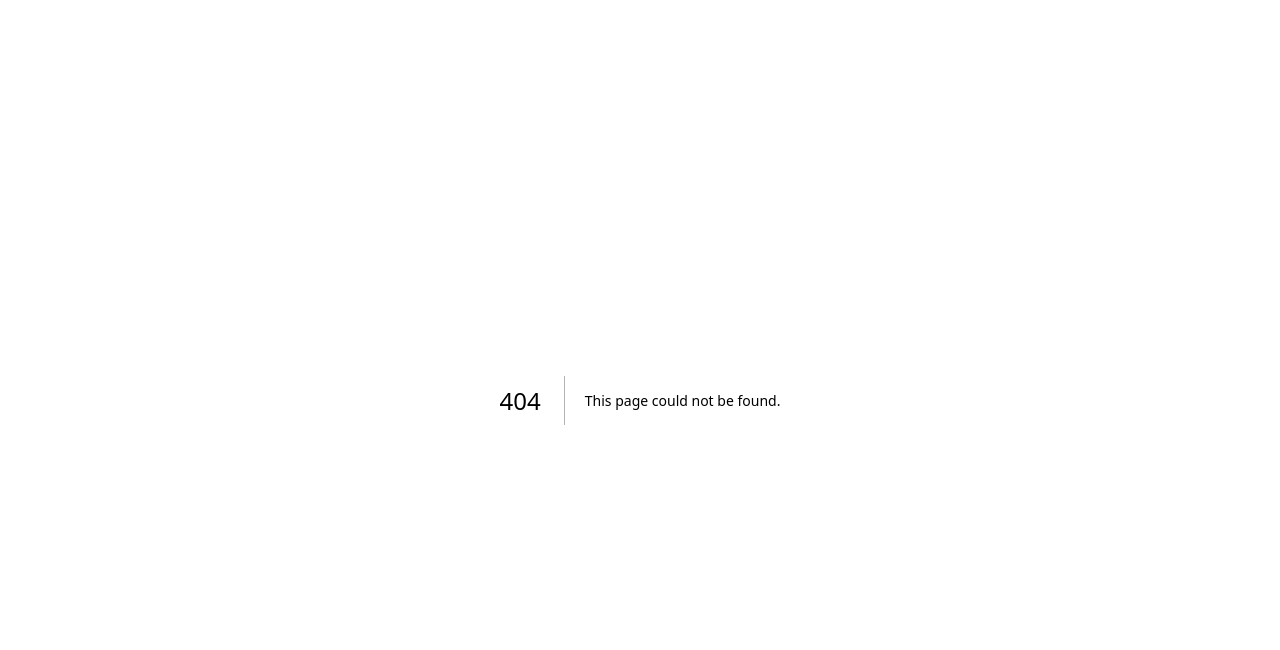
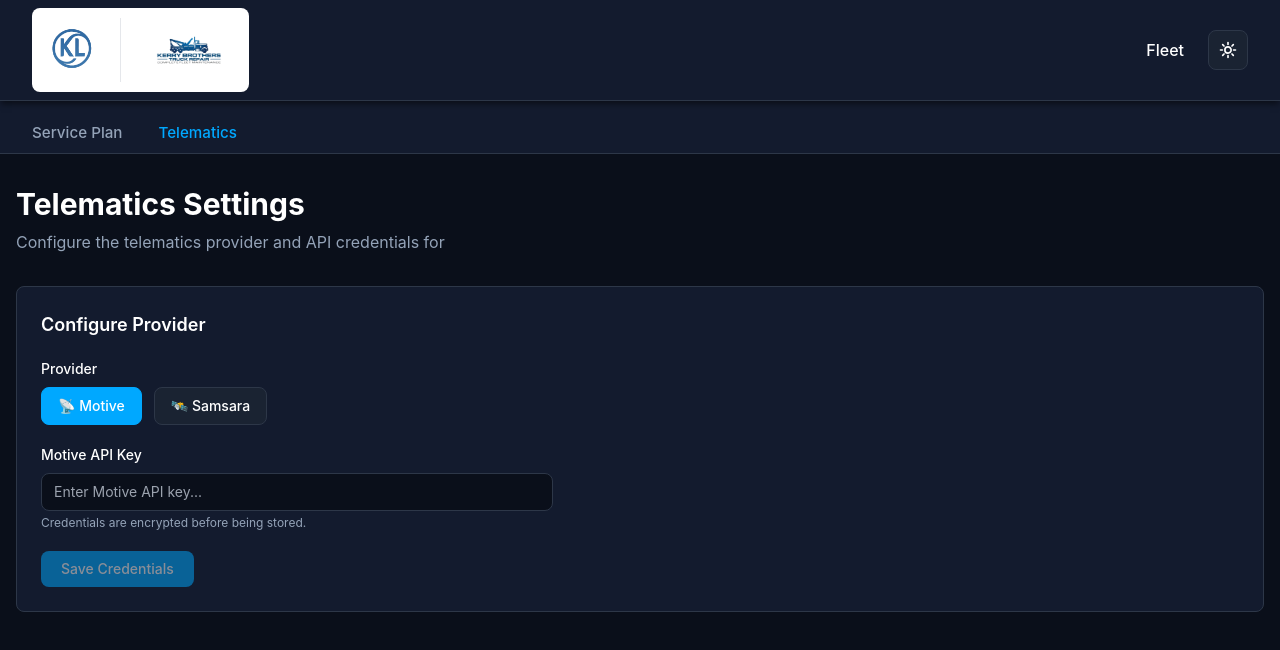
Before and after one commit to kerrybros/kerry-leasing, a Next.js app in the folder apps/web/: page /app/admin/telematics in a window 1280 px wide. Before the commit this address had no page. Shown: the top 650 px of the page. Built offline with nearby package versions, Linux system fonts and the light colour scheme; no server answers.

Commit message:
fix(fleet): handle paginated telematics response; add telematics admin page

```diff
--- /dev/null
+++ b/apps/web/app/app/admin/layout.tsx
@@ -0,0 +1,33 @@
+'use client';
+
+import Link from 'next/link';
+import { usePathname } from 'next/navigation';
+
+const adminTabs = [
+  { label: 'Service Plan', href: '/app/admin/service-plan' },
+  { label: 'Telematics', href: '/app/admin/telematics' },
+];
+
+export default function AdminLayout({ children }: { children: React.ReactNode }) {
+  const pathname = usePathname();
+
+  return (
+    <>
+      <div style={{ borderBottom: '1px solid var(--border)', background: 'var(--bg-secondary)', paddingTop: '0.5rem' }}>
+        <div style={{ maxWidth: '1400px', margin: '0 auto', padding: '0 1rem', display: 'flex', gap: '0.25rem' }}>
+          {adminTabs.map((tab) => (
+            <Link
+              key={tab.href}
+              href={tab.href}
+              className={`tab no-underline ${pathname === tab.href ? 'active' : ''}`}
+              style={{ borderBottom: 'none', marginBottom: 0 }}
+            >
+              {tab.label}
+            </Link>
+          ))}
+        </div>
+      </div>
+      {children}
+    </>
+  );
+}
--- /dev/null
+++ b/apps/web/app/app/admin/telematics/page.tsx
@@ -0,0 +1,232 @@
+'use client';
+
+import { useOrganization } from '@clerk/nextjs';
+import { useEffect, useState } from 'react';
+import { useApiClient } from '@/hooks/useApiClient';
+
+type Provider = 'MOTIVE' | 'SAMSARA';
+
+interface TelematicsStatus {
+  provider: Provider | null;
+  status: string | null;
+  lastSyncAt: string | null;
+  lastError: string | null;
+}
+
+export default function AdminTelematicsPage() {
+  const { organization } = useOrganization();
+  const { getApi } = useApiClient();
+
+  const [status, setStatus] = useState<TelematicsStatus>({ provider: null, status: null, lastSyncAt: null, lastError: null });
+  const [loading, setLoading] = useState(true);
+
+  const [provider, setProvider] = useState<Provider>('MOTIVE');
+  const [apiKey, setApiKey] = useState('');
+  const [saving, setSaving] = useState(false);
+  const [syncing, setSyncing] = useState(false);
+  const [saveSuccess, setSaveSuccess] = useState<string | null>(null);
+  const [syncSuccess, setSyncSuccess] = useState<string | null>(null);
+  const [error, setError] = useState<string | null>(null);
+
+  useEffect(() => {
+    if (!organization?.id) return;
+    loadStatus();
+    // eslint-disable-next-line react-hooks/exhaustive-deps
+  }, [organization?.id]);
+
+  const loadStatus = async () => {
+    try {
+      setLoading(true);
+      const api = await getApi();
+      const settings = await api.get<{ telematicsProvider: Provider | null }>('/org/settings');
+      if (settings.telematicsProvider) {
+        setProvider(settings.telematicsProvider);
+        setStatus(prev => ({ ...prev, provider: settings.telematicsProvider }));
+      }
+    } catch (err: any) {
+      // Settings endpoint may return 404 if not configured yet — that's fine
+    } finally {
+      setLoading(false);
+    }
+  };
+
+  const handleSave = async (e: React.FormEvent) => {
+    e.preventDefault();
+    if (!organization?.id || !apiKey.trim()) return;
+
+    try {
+      setSaving(true);
+      setError(null);
+      setSaveSuccess(null);
+
+      const api = await getApi();
+      const credentials = provider === 'MOTIVE'
+        ? { apiKey: apiKey.trim() }
+        : { apiToken: apiKey.trim() };
+
+      await api.post('/admin/telematics/configure', {
+        clerkOrgId: organization.id,
+        provider,
+        credentials,
+      });
+
+      setSaveSuccess(`${provider} credentials saved successfully.`);
+      setApiKey('');
+      await loadStatus();
+    } catch (err: any) {
+      setError(err.message || 'Failed to save credentials');
+    } finally {
+      setSaving(false);
+    }
+  };
+
+  const handleSync = async () => {
+    if (!organization?.id) return;
+
+    try {
+      setSyncing(true);
+      setError(null);
+      setSyncSuccess(null);
+
+      const api = await getApi();
+      const result = await api.post<{
+        results: Array<{ orgId: string; success: boolean; error?: string; durationMs?: number }>;
+      }>('/admin/telematics/sync', { clerkOrgIds: [organization.id] });
+
+      const r = result.results[0];
+      if (r?.success) {
+        setSyncSuccess(`Sync completed successfully.`);
+      } else {
+        setError(r?.error || 'Sync failed');
+      }
+    } catch (err: any) {
+      setError(err.message || 'Sync failed');
+    } finally {
+      setSyncing(false);
+    }
+  };
+
+  return (
+    <div className="container mx-auto px-4 py-8">
+      <div className="mb-8">
+        <h1 className="text-3xl font-bold mb-2">Telematics Settings</h1>
+        <p className="text-text-secondary">
+          Configure the telematics provider and API credentials for{' '}
+          <span className="font-semibold">{organization?.name}</span>
+        </p>
+      </div>
+
+      {/* Current Status */}
+      {!loading && (
+        <div className="mb-8 bg-bg-secondary border border-border rounded-lg p-5">
+          <h2 className="text-base font-semibold mb-3 text-text-secondary uppercase tracking-wide">Current Status</h2>
+          {status.provider ? (
+            <div className="flex items-center gap-3">
+              <span className="px-3 py-1 rounded-full text-sm font-semibold bg-green-100 text-green-800">
+                {status.provider === 'MOTIVE' ? '📡 Motive' : '🛰️ Samsara'} — Configured
+              </span>
+              <span className="text-sm text-text-secondary">
+                Re-save credentials below to update or encrypt existing keys.
+              </span>
+            </div>
+          ) : (
+            <span className="text-sm text-text-secondary italic">No telematics provider configured yet.</span>
+          )}
+        </div>
+      )}
+
+      {error && (
+        <div className="mb-6 p-4 bg-red-50 border border-red-200 rounded-lg text-red-800">
+          <strong>Error:</strong> {error}
+        </div>
+      )}
+
+      {saveSuccess && (
+        <div className="mb-6 p-4 bg-green-50 border border-green-200 rounded-lg text-green-800">
+          {saveSuccess}
+        </div>
+      )}
+
+      {syncSuccess && (
+        <div className="mb-6 p-4 bg-green-50 border border-green-200 rounded-lg text-green-800">
+          {syncSuccess}
+        </div>
+      )}
+
+      {/* Config Form */}
+      <form onSubmit={handleSave} className="bg-bg-secondary border border-border rounded-lg p-6 mb-6">
+        <h2 className="text-lg font-semibold mb-5">Configure Provider</h2>
+
+        <div className="flex flex-col gap-5 max-w-lg">
+          {/* Provider Select */}
+          <div>
+            <label className="block text-sm font-medium mb-2">Provider</label>
+            <div className="flex gap-3">
+              {(['MOTIVE', 'SAMSARA'] as Provider[]).map(p => (
+                <button
+                  key={p}
+                  type="button"
+                  onClick={() => setProvider(p)}
+                  className={`px-4 py-2 rounded-lg border text-sm font-medium transition-colors ${
+                    provider === p
+                      ? 'bg-primary text-white border-primary'
+                      : 'bg-bg-tertiary text-text-primary border-border hover:bg-bg-hover'
+                  }`}
+                >
+                  {p === 'MOTIVE' ? '📡 Motive' : '🛰️ Samsara'}
+                </button>
+              ))}
+            </div>
+          </div>
+
+          {/* API Key */}
+          <div>
+            <label className="block text-sm font-medium mb-2">
+              {provider === 'MOTIVE' ? 'Motive API Key' : 'Samsara API Token'}
+            </label>
+            <input
+              type="password"
+              value={apiKey}
+              onChange={(e) => setApiKey(e.target.value)}
+              placeholder={provider === 'MOTIVE' ? 'Enter Motive API key...' : 'Enter Samsara API token...'}
+              className="w-full px-3 py-2 bg-bg-primary border border-border rounded-lg text-sm focus:outline-none focus:border-primary"
+              required
+            />
+            <p className="text-xs text-text-secondary mt-1">
+              Credentials are encrypted before being stored.
+            </p>
+          </div>
+
+          <button
+            type="submit"
+            disabled={saving || !apiKey.trim()}
+            className="w-fit px-5 py-2 bg-primary text-white rounded-lg hover:bg-primary-dark disabled:opacity-50 text-sm font-medium"
+          >
+            {saving ? 'Saving...' : 'Save Credentials'}
+          </button>
+        </div>
+      </form>
+
+      {/* Manual Sync */}
+      {status.provider && (
+        <div className="bg-bg-secondary border border-border rounded-lg p-6">
+          <h2 className="text-lg font-semibold mb-2">Manual Sync</h2>
+          <p className="text-sm text-text-secondary mb-4">
+            Trigger an immediate data sync for this organization. Syncs run automatically each day.
+          </p>
+          <button
+            type="button"
+            onClick={handleSync}
+            disabled={syncing}
+            className="px-5 py-2 bg-primary text-white rounded-lg hover:bg-primary-dark disabled:opacity-50 text-sm font-medium flex items-center gap-2"
+          >
+            <svg className="w-4 h-4" fill="none" stroke="currentColor" viewBox="0 0 24 24">
+              <path strokeLinecap="round" strokeLinejoin="round" strokeWidth={2} d="M4 4v5h.582m15.356 2A8.001 8.001 0 004.582 9m0 0H9m11 11v-5h-.581m0 0a8.003 8.003 0 01-15.357-2m15.357 2H15" />
+            </svg>
+            {syncing ? 'Syncing...' : 'Run Sync Now'}
+          </button>
+        </div>
+      )}
+    </div>
+  );
+}
--- a/apps/web/app/app/fleet/page.tsx
+++ b/apps/web/app/app/fleet/page.tsx
@@ -306,17 +306,11 @@ export default function FleetOverviewPage() {
       const telematicsProvider = opts?.provider ?? orgSettings.telematicsProvider;
 
       if (telematicsProvider === 'MOTIVE') {
-        // Load from Motive endpoint
-        const vehicleUtil = await api.get<VehicleUtilization[]>('/telematics/motive/vehicle-utilization');
-
-        // Filter to only included VINs
-        filteredVehicleUtil = vehicleUtil.filter(v => v.vin && includedVins.has(v.vin));
+        const resp = await api.get<{ data: VehicleUtilization[] }>('/telematics/motive/vehicle-utilization?pageSize=50000');
+        filteredVehicleUtil = resp.data.filter(v => v.vin && includedVins.has(v.vin));
       } else if (telematicsProvider === 'SAMSARA') {
-        // Load from Samsara endpoint (already transformed to match Motive format)
-        const vehicleUtil = await api.get<VehicleUtilization[]>('/telematics/samsara/vehicle-stats');
-
-        // Filter to only included VINs
-        filteredVehicleUtil = vehicleUtil.filter(v => v.vin && includedVins.has(v.vin));
+        const resp = await api.get<{ data: VehicleUtilization[] }>('/telematics/samsara/vehicle-stats?pageSize=50000');
+        filteredVehicleUtil = resp.data.filter(v => v.vin && includedVins.has(v.vin));
       }
 
       // For drivers, only load if org tracks drivers
```
Also changed, not shown: 1 other file (tests, documents, lock files or other folders).
